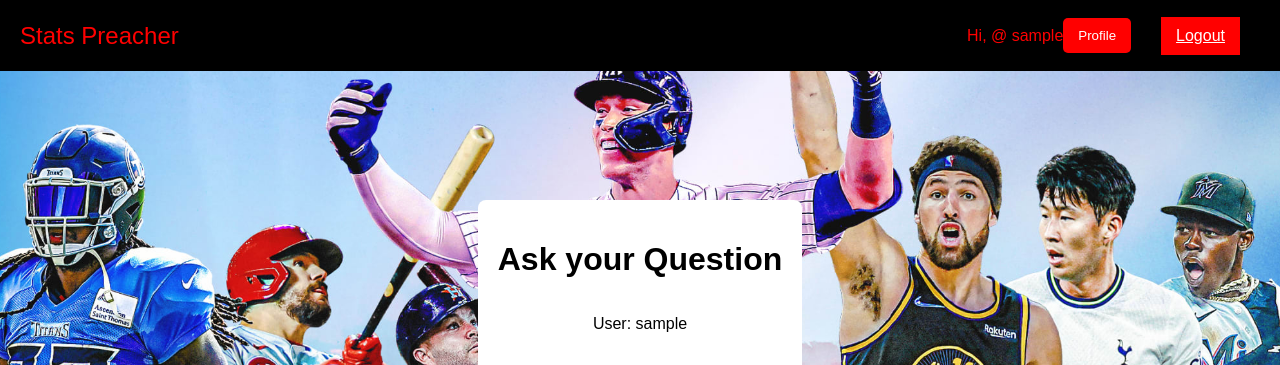
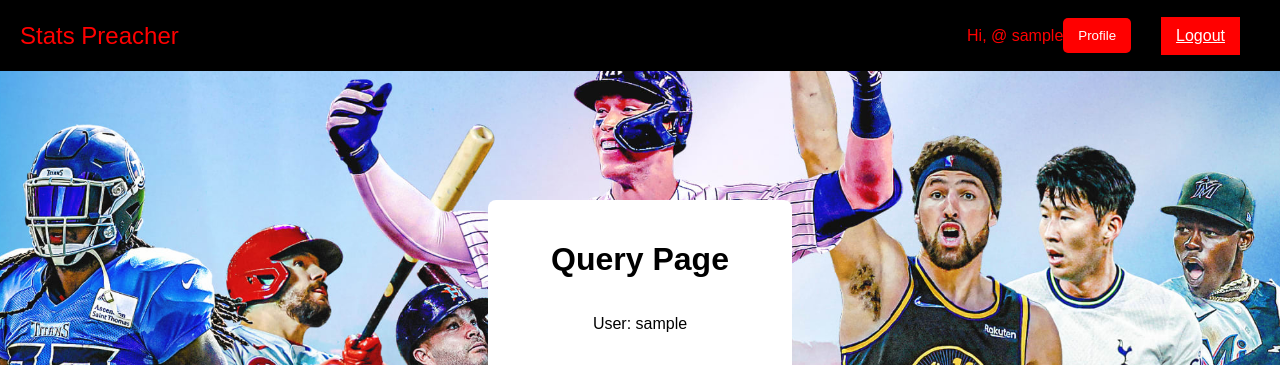
Before and after one commit to software-students-spring2024/5-final-project-spring-2024-finalfive, a Flask app: a page that uses templates/query.html in a window 1280 px wide. Shown: the top 365 px of the page. Run offline with Flask 3, Linux system fonts and the light colour scheme.

Commit message:
improved styling

```diff
--- a/templates/query.html
+++ b/templates/query.html
@@ -2,7 +2,7 @@
 
 {% block content %}
 <div class="query-container">
-    <h1>Ask your Question</h1>
+    <h1>Query Page</h1>
     <p>User: {{ username }}</p>
     <p>Sport: {{ sport }}
     </p>
```
